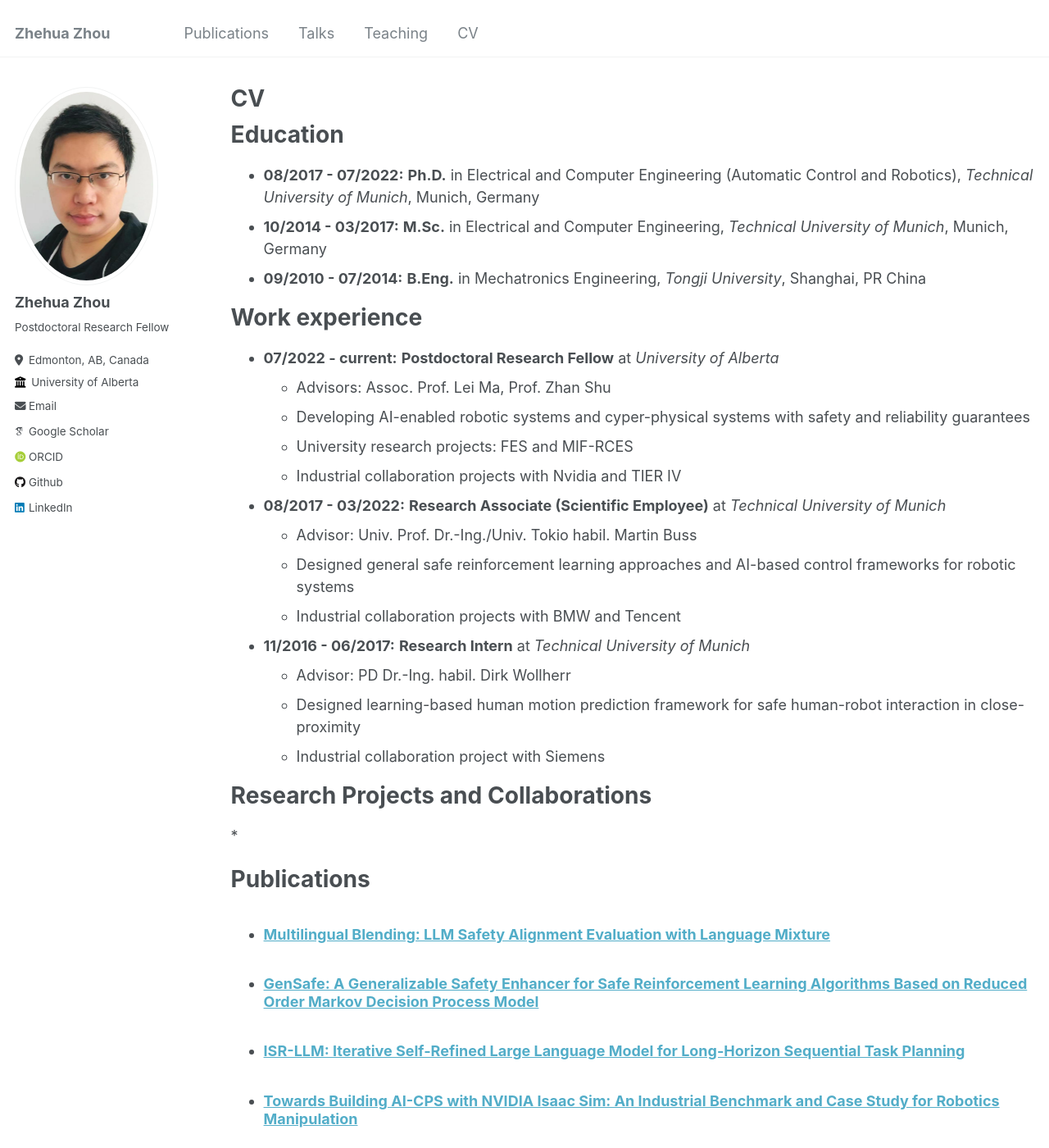
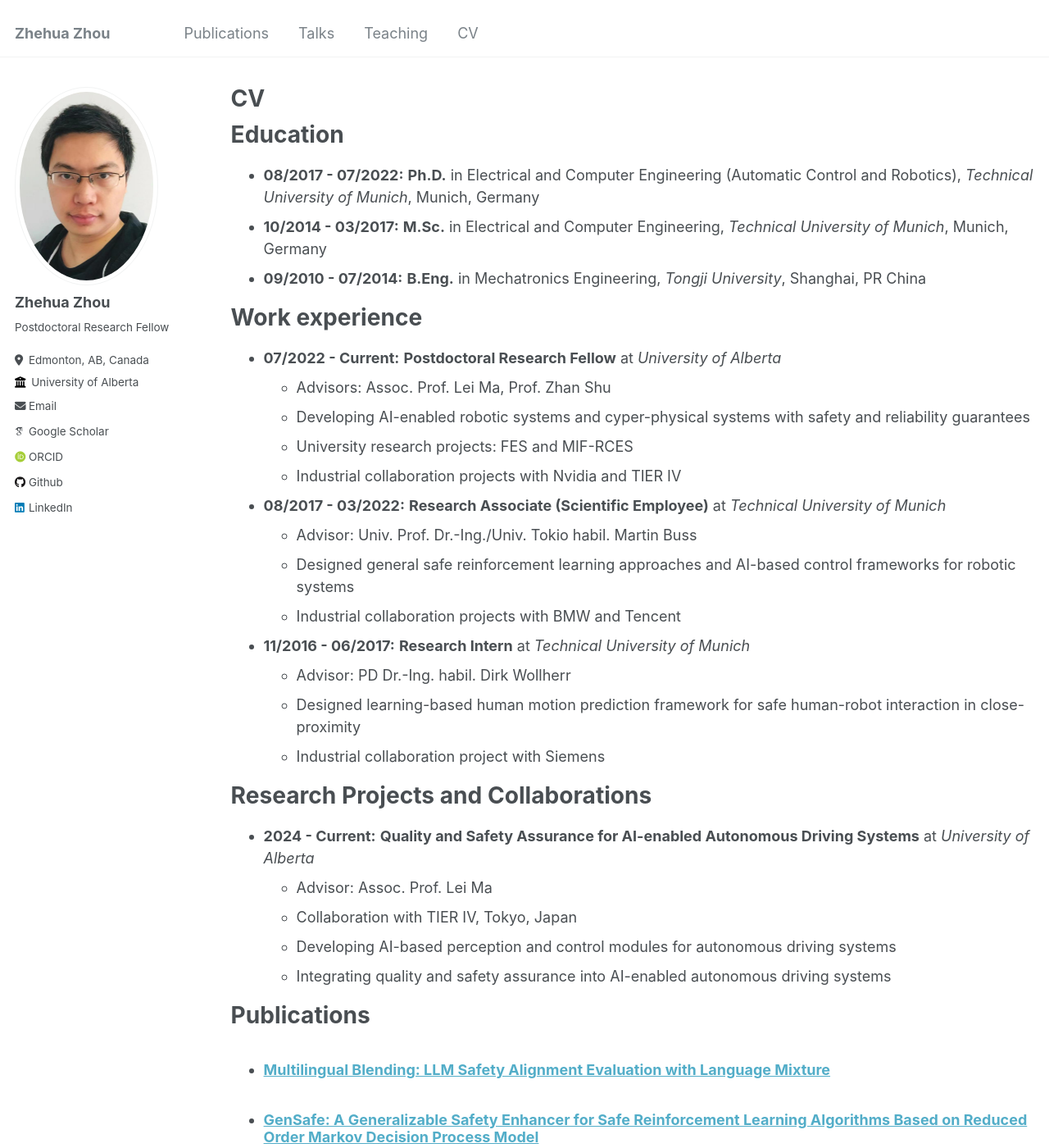
Before and after one commit to zhehuazhou/zhehuazhou.github.io, a Jekyll site: the page built from _pages/cv.md, in a window 1280 px wide and 1400 px high. Shown: the whole window at 82% size. Built offline with Jekyll 4.4.1, drawn with Linux system fonts in a browser that asks for light colours; some web fonts are replaced.

Commit message:
publication

```diff
--- a/_pages/cv.md
+++ b/_pages/cv.md
@@ -17,7 +17,7 @@ Education
 
 Work experience
 ======
-* <b>07/2022 - current:</b> <b>Postdoctoral Research Fellow</b> at <i>University of Alberta</i>
+* <b>07/2022 - Current:</b> <b>Postdoctoral Research Fellow</b> at <i>University of Alberta</i>
   * Advisors: Assoc. Prof. Lei Ma, Prof. Zhan Shu
   * Developing AI-enabled robotic systems and cyper-physical systems with safety and reliability guarantees
   * University research projects: FES and MIF-RCES
@@ -35,7 +35,11 @@ Work experience
 
 Research Projects and Collaborations
 ======
-*
+* <b>2024 - Current:</b> <b>Quality and Safety Assurance for AI-enabled Autonomous Driving Systems</b> at <i>University of Alberta</i>
+  * Advisor: Assoc. Prof. Lei Ma
+  * Collaboration with TIER IV, Tokyo, Japan
+  * Developing AI-based perception and control modules for autonomous driving systems
+  * Integrating quality and safety assurance into AI-enabled autonomous driving systems
 
 Publications
 ======
```
